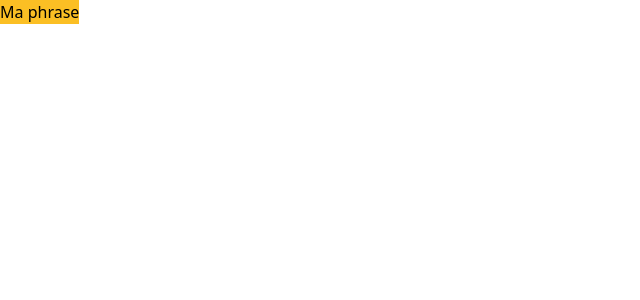
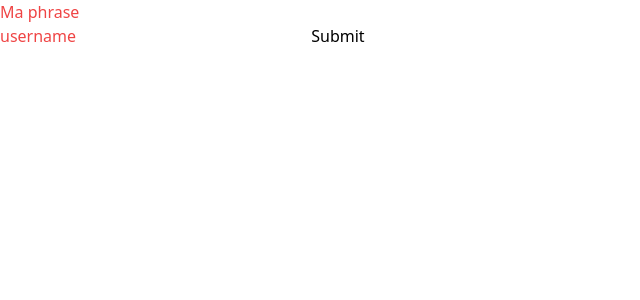
Before and after one commit to vivien46/VRK-NETWORK, a React (Vite) app in the folder client/: page / in a window 1280 px wide. Shown: the top 300 px of the page, without its empty margins (0-640 px from the left). Built offline with nearby package versions, Linux system fonts and the light colour scheme.

Commit message:
add input component

```diff
--- a/client/src/App.tsx
+++ b/client/src/App.tsx
@@ -1,10 +1,21 @@
 import Button from './components/Button';
+import Input from './components/Input';
 
 const App = () => {
 
   return (
     <>
       <Button content='Ma phrase' />
+
+      <form action="">
+        <Input label= "username"
+                type="text"
+                field='username'
+                isRequired= {true}
+                />
+        <input type="submit" />
+      </form>
+
     </>
   );
 };
--- a/client/src/components/Button.tsx
+++ b/client/src/components/Button.tsx
@@ -8,7 +8,8 @@ interface ButtonProps {
 // Définition du composant Button avec des props typées
 const Button: React.FC<ButtonProps> = ({ content  }) => {
   return (
-    <button className="bg-amber-400">{content}</button>  // Utilisation de 'color' comme style CSS du texte du bouton
+    <button className='text-red-500'>{content}</button>
+      // Utilisation de 'color' comme style CSS du texte du bouton
   );
 };
 
--- /dev/null
+++ b/client/src/components/Input.tsx
@@ -0,0 +1,23 @@
+import React from 'react';
+
+
+interface InputProps {
+  label: string;
+  type: string;
+  field:string;
+  isRequired?:boolean;
+}
+
+// Définition du composant Button avec des props typées
+const Input: React.FC<InputProps> = ({ label, type, field, isRequired=false }) => {
+  return (
+    <>
+    <label htmlFor={field} className='text-red-500'> {label} </label>
+
+   <input type={type} id={field} name={field} required={isRequired} />
+
+   </>
+  );
+};
+
+export default Input;
```
